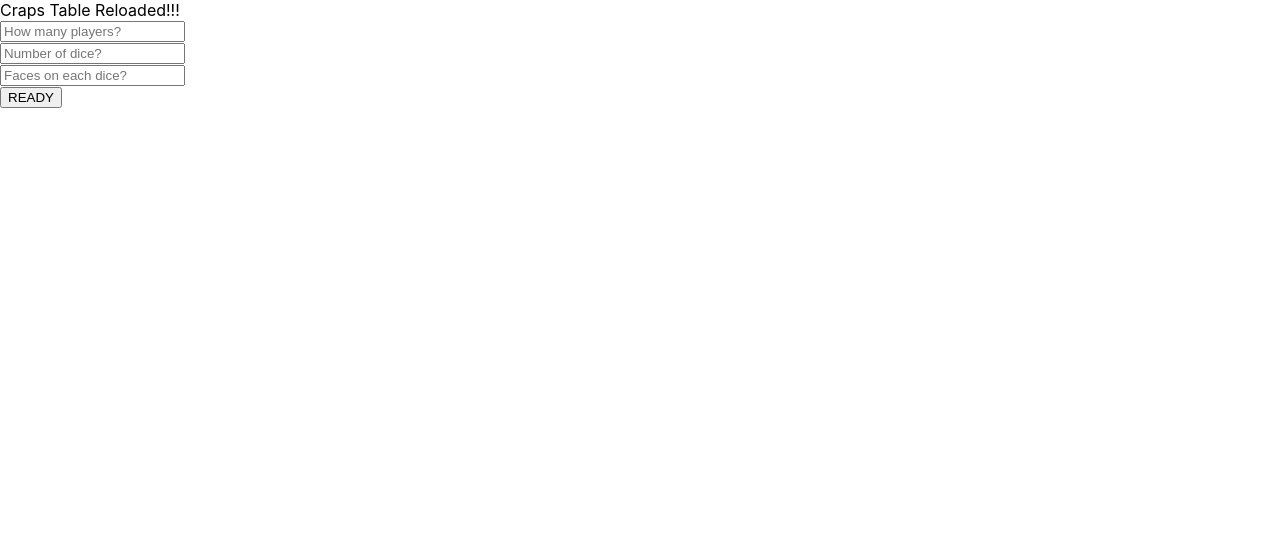
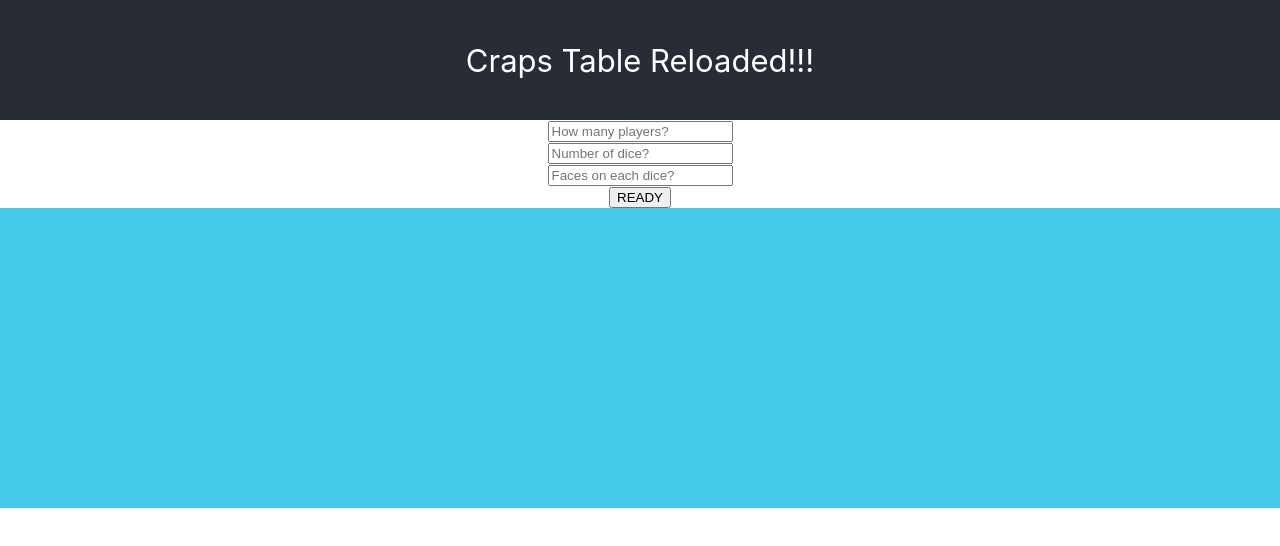
Before and after one commit to klaushell/crapsTableReloaded, a React (Create React App) app: page / in a window 1280 px wide. Shown: the top 546 px of the page. Built offline with nearby package versions, Linux system fonts and the light colour scheme.

Commit message:
Added some format to the page and aligned columns

```diff
--- a/src/App.css
+++ b/src/App.css
@@ -1,10 +1,5 @@
 .App {
   text-align: center;
-}
-
-.App-logo {
-  height: 40vmin;
-  pointer-events: none;
 }
 
 @media (prefers-reduced-motion: no-preference) {
@@ -15,13 +10,39 @@
 
 .App-header {
   background-color: #282c34;
-  min-height: 100vh;
+  min-height: 15vh;
   display: flex;
   flex-direction: column;
   align-items: center;
   justify-content: center;
-  font-size: calc(10px + 2vmin);
+  font-size: calc(15px + 2vmin);
   color: white;
+}
+
+.App-headerSec {
+  background-color: #45cbec;
+  min-height: 5vh;
+  min-height: 300px;
+  display: flex;
+  flex-direction: column;
+  align-items: flex-start;
+  justify-content: center;
+  font-size: calc(15px);
+  color: white;
+  min-width: 50vh;
+  max-width: 300px;
+}
+.App-row {
+  /* margin-top: 5vh; */
+  background-color: #45cbec;
+  /* min-height: 5vh; */
+  display: flex;
+  flex-direction: row;
+  align-items: flex-start;
+  justify-content: center;
+  /* font-size: calc(10px + 2vmin); */
+  /* color: white; */
+  /* min-width: 50vh; */
 }
 
 .App-link {
--- a/src/App.jsx
+++ b/src/App.jsx
@@ -1,5 +1,5 @@
-// import Rolldice from "./components/Rolldice";
-// import "./App.css";
+import Rolldice from "./components/Rolldice";
+import "./App.css";
 
 import { useState } from "react";
 
@@ -70,23 +70,22 @@ function App() {
 
         <button onClick={(e) => createPlayersList(e)}>READY</button>
       </form>
-
+      <div className="App-row">
+        <div className="App-headerSec">
           <ul>
             {playersList.map((item) => (
               <li key="{item.id}">
-            <header>{item.name}</header>
+                <h2>{item.name}</h2>
                 <br />
-
-            <button> Roll </button>
-
-            {item.score}
-            <br />
-            {item.faces}
+                <button onclick={(e) => Rolldice()}> Roll </button>
                 <br />
               </li>
             ))}
           </ul>
         </div>
+        <div className="App-headerSec"></div>
+      </div>
+    </div>
   );
 }
 
```
Also changed, not shown: src/setupTests.js (deleted, +0 -5 lines), src/logo.svg (deleted). Lines whose indentation alone changed are shown as unchanged.
